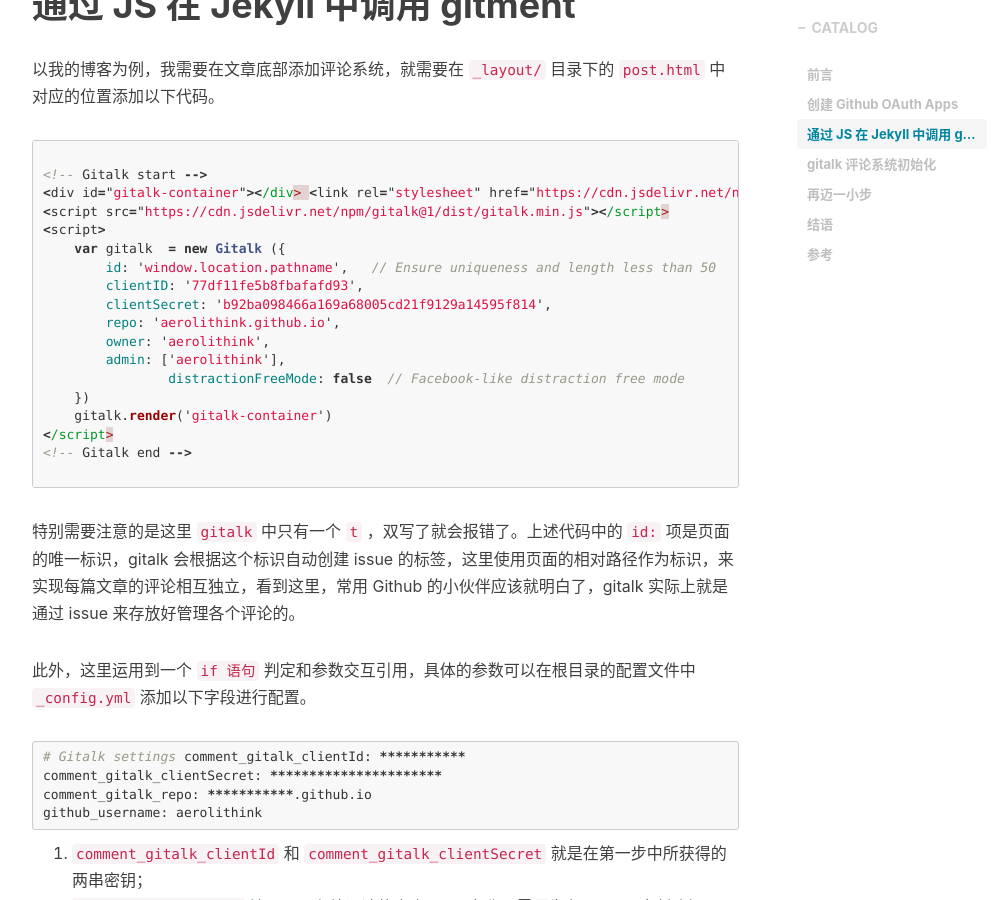
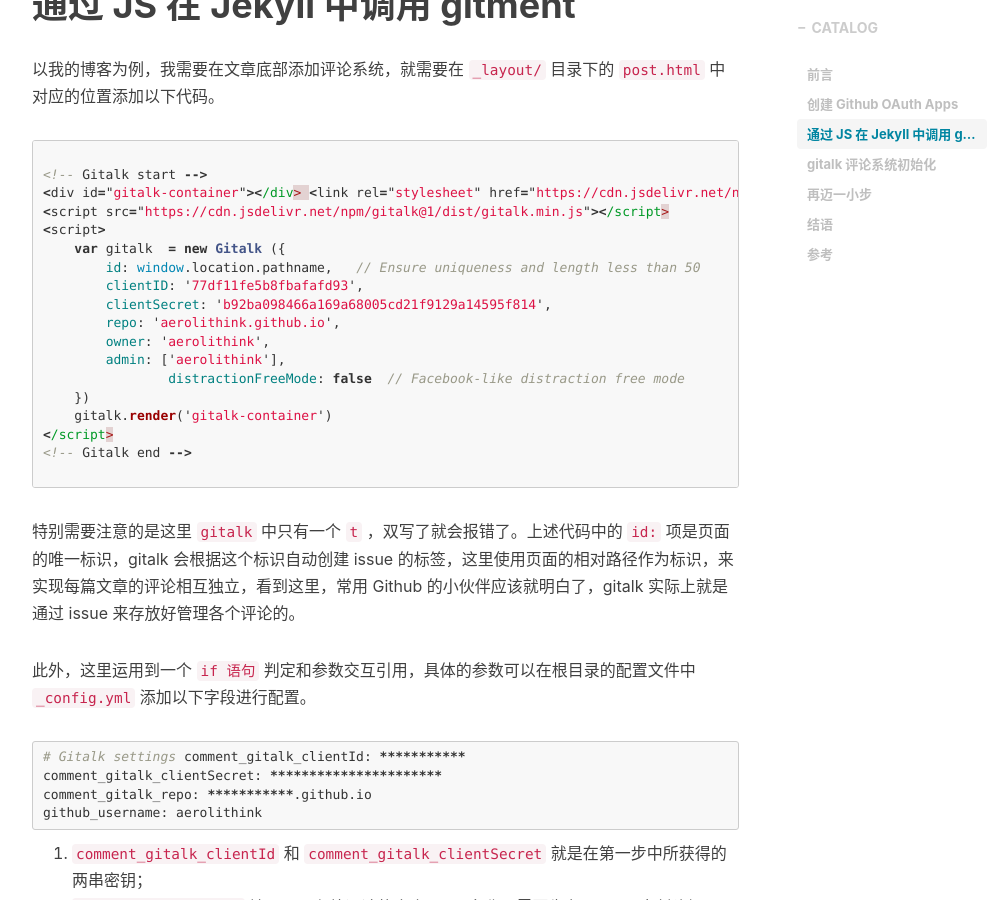
Before and after one commit to aerolithink/aerolithink.github.io, a Jekyll site: the page built from _posts/2018-8-25-Gitalk.md, in a window 1280 px wide and 900 px high, scrolled down 2825 px. Shown: the whole window, without its empty margins (233-1239 px from the left). Built offline with Jekyll 4.4.1, drawn with Linux system fonts in a browser that asks for light colours; nearby versions of some CDN libraries; comment, search, counter and statistics services are not loaded.

```diff
--- a/_layouts/post.html
+++ b/_layouts/post.html
@@ -151,7 +151,7 @@ layout: default
 				<script>
 				    var gitalk  = new Gitalk ({
 
-				        id: 'window.location.pathname',   // Ensure uniqueness and length less than 50  '页面的唯一标识，gitalk会根据这个标识自动创建的issue的标签'
+				        id: window.location.pathname,   // Ensure uniqueness and length less than 50  '页面的唯一标识，gitalk会根据这个标识自动创建的issue的标签'
 				        clientID: '{{site.comment_gitalk_clientId}}',
 				        clientSecret: '{{site.comment_gitalk_clientSecret}}',
 				        repo: '{{site.comment_gitalk_repo}}',
--- a/_posts/2018-8-25-Gitalk.md
+++ b/_posts/2018-8-25-Gitalk.md
@@ -66,7 +66,7 @@ tags:
 
 <script>
     var gitalk  = new Gitalk ({
-        id: 'window.location.pathname',   // Ensure uniqueness and length less than 50
+        id: window.location.pathname,   // Ensure uniqueness and length less than 50
         clientID: '{{site.comment_gitalk_clientId}}',
         clientSecret: '{{site.comment_gitalk_clientSecret}}',
         repo: '{{site.comment_gitalk_repo}}',
```
